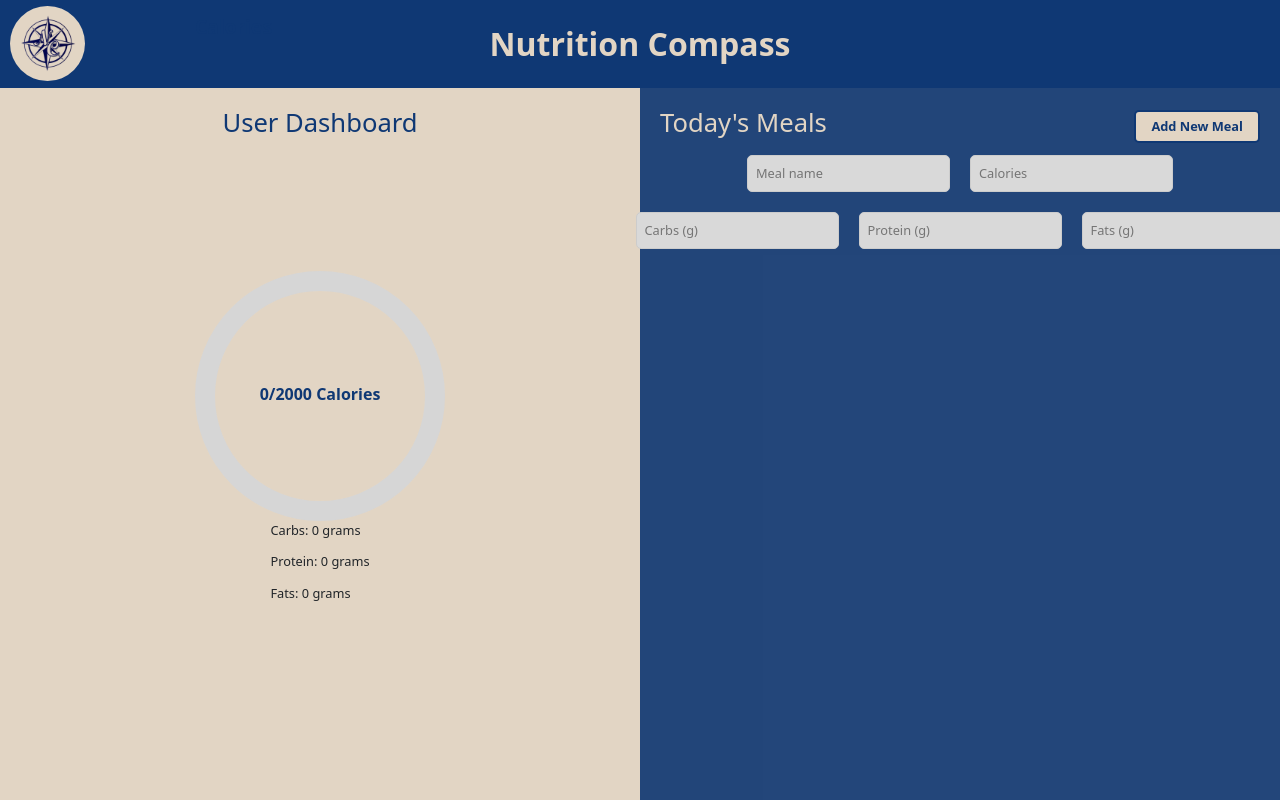
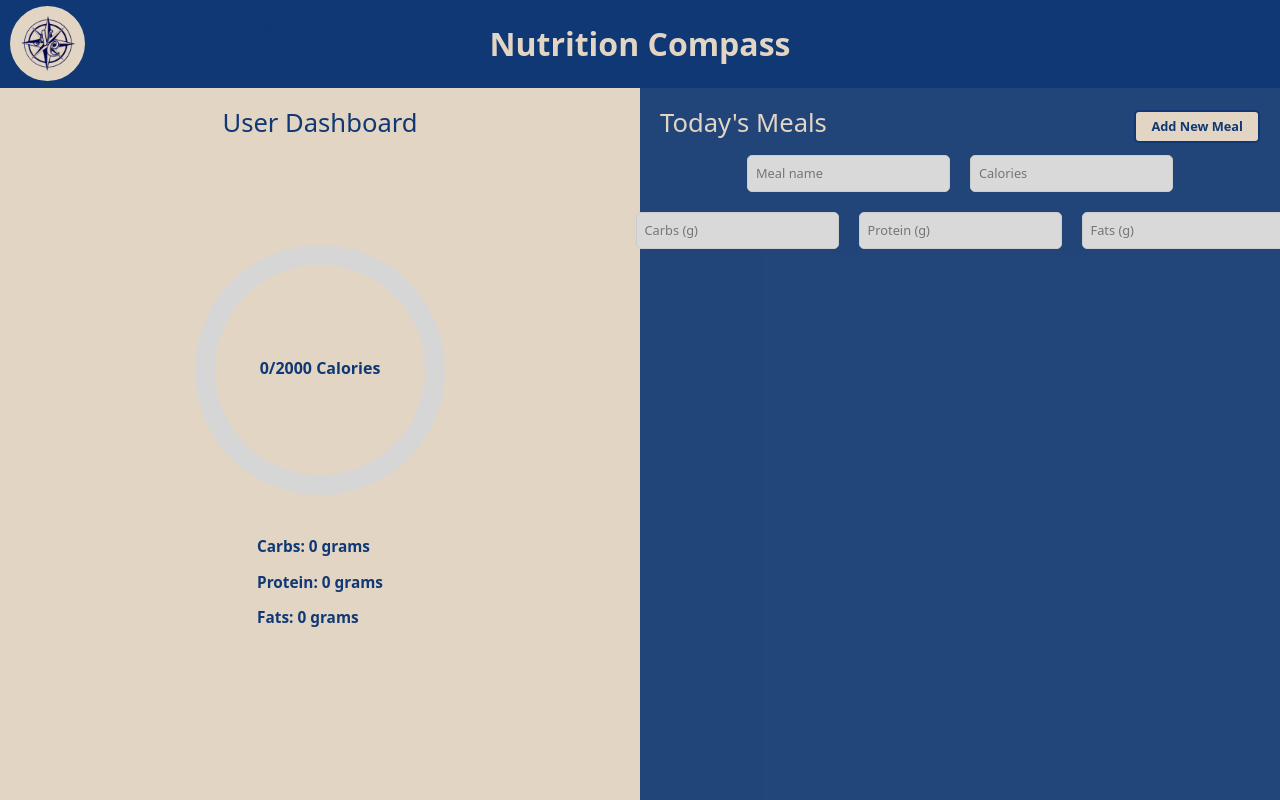
Before and after one commit to matt11matthew/NutritionCompass, a React (Create React App) app in the folder frontend/: page /user-dashboard in a window 1280 px wide. Built offline with nearby package versions, Linux system fonts and the light colour scheme.

Commit message:
dashboard styling

```diff
--- a/frontend/src/components/UserDashboard.css
+++ b/frontend/src/components/UserDashboard.css
@@ -80,7 +80,7 @@
     color: #0F3874;
 }
 
-.calories-summary {
+.macros-summary {
     font-size: 1.2rem;
     font-weight: bold;
     color: #0F3874;
@@ -180,7 +180,7 @@ input[type="number"]{
     padding: 10px;
     margin-bottom: 15px;
     box-shadow: 3px 5px 4px rgba(0, 0, 0, 0.4);
-    transition: transform 0.3s;
+    transition: transform 0.3s ease;
 }
 
 .meal-item:hover {
@@ -192,6 +192,14 @@ input[type="number"]{
     justify-content: space-between;
     align-items: center;
     width: 100%;
+}
+
+.meal-form input{
+    transition: all 0.3s ease;
+}
+
+.meal-form input:hover {
+    box-shadow: 0px 5px 4px rgba(0, 0, 0, 0.4);
 }
 
 .meal-name {
```
